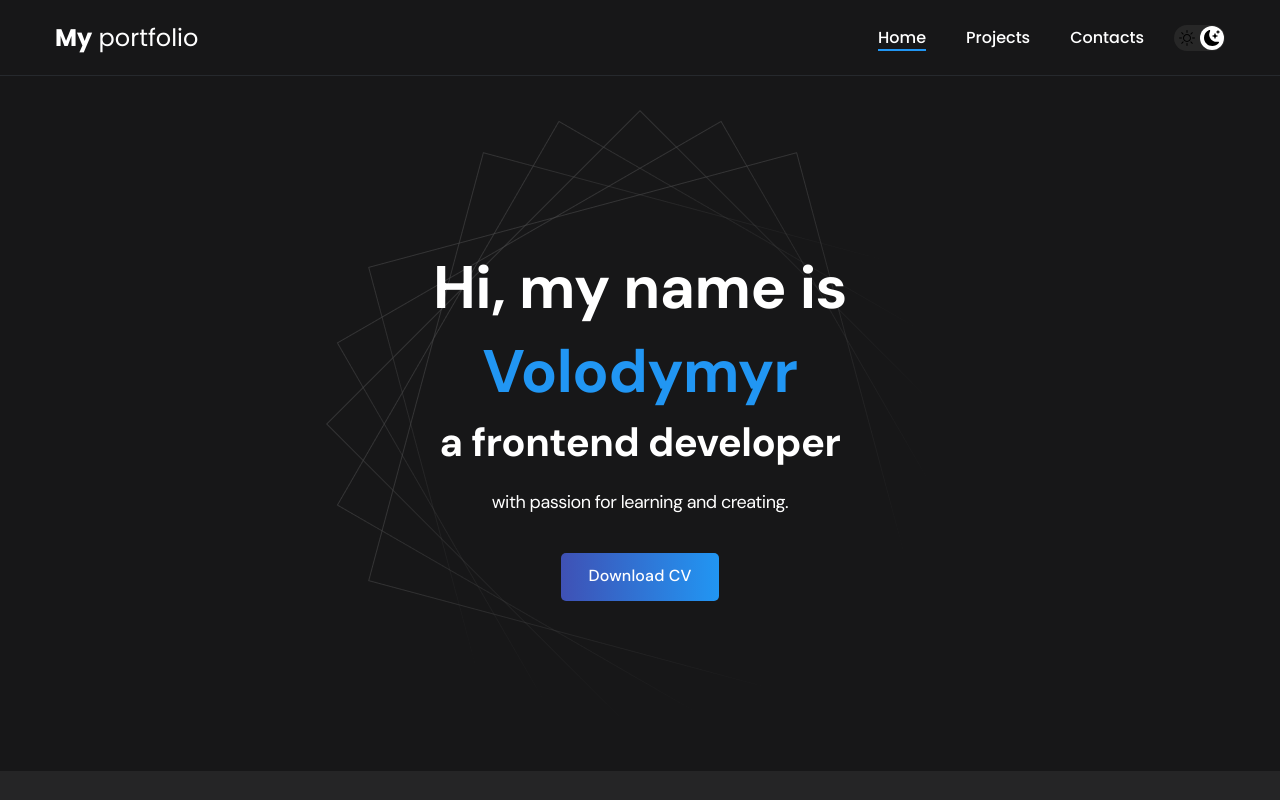
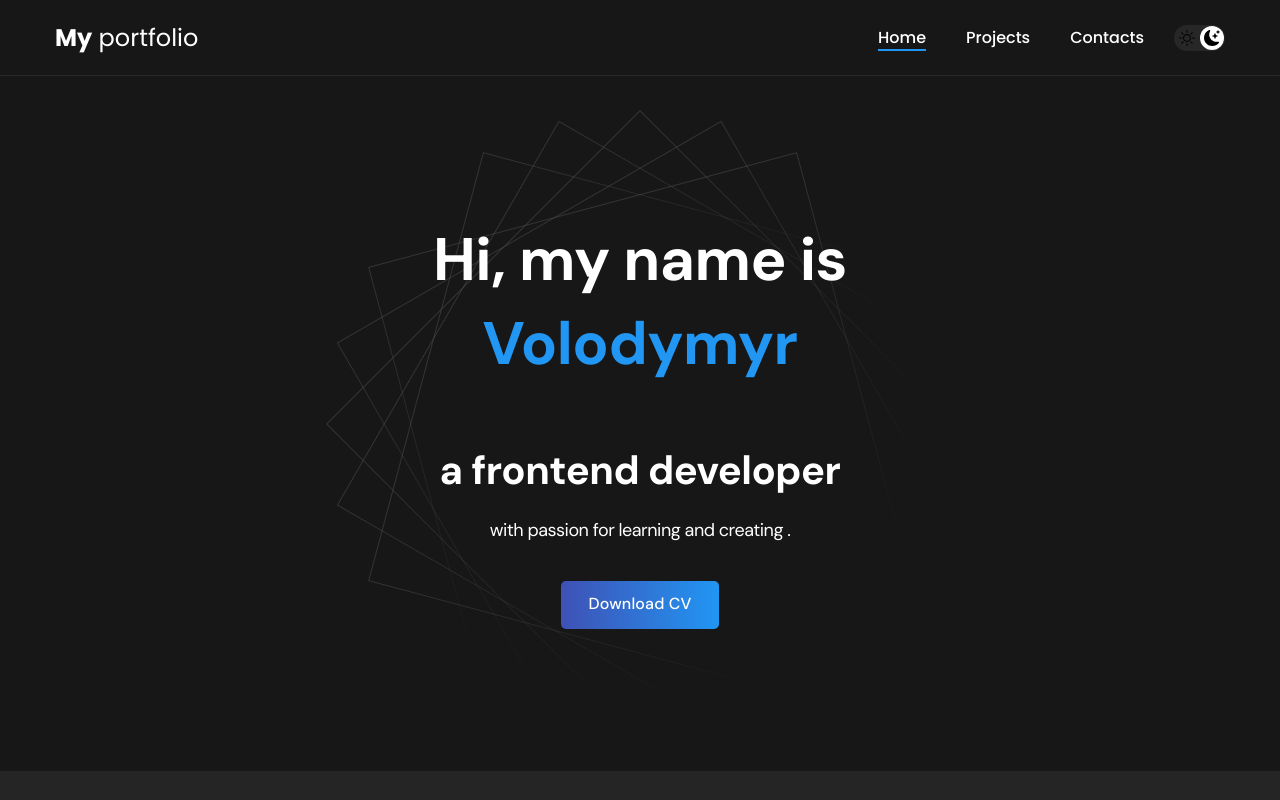
Before and after one commit to vk-workshop/portfolio, a React (Create React App) app: page / in a window 1280 px wide. Shown: the top 800 px of the page. Built offline with nearby package versions, Linux system fonts and the light colour scheme.

Commit message:
className
add className="slide__left" and className="slide__right">

```diff
--- a/src/components/header/Header.css
+++ b/src/components/header/Header.css
@@ -51,7 +51,7 @@
 }
 
 .slide__left {
-	animation: slideInleft 1s ease-in;
+	animation: slideInleft 2s ease;
 }
 @keyframes  slideInleft {
 	from {
@@ -61,3 +61,14 @@
 		transform: translateX(0);
 	}
 }
+.slide__right {
+	animation: slideInright 2s ease;
+}
+@keyframes  slideInright {
+	from {
+		transform: translateX(300px);
+	}
+	to {
+		transform: translateX(0);
+	}
+}
--- a/src/components/header/Header.js
+++ b/src/components/header/Header.js
@@ -7,13 +7,17 @@ const Header = () => {
       <header className="header">
         <div className="header__wrapper">
           <h1 className="header__title">
-            <strong>
-              Hi, my name is <em>Volodymyr</em>
-            </strong>
-            <br />a <span className="slide__left">frontend developer</span>
+            <p className="slide__right">
+              <strong>
+                Hi, my name is <em>Volodymyr</em>
+              </strong>
+            </p>
+            <br />a <span>frontend developer</span>
           </h1>
           <div className="header__text">
-            <p>with passion for learning and creating.</p>
+            <p className="slide__left">
+              with passion for <span> learning and creating </span>.
+            </p>
           </div>
           <a href={cvURL} download="" className="btn">
             Download CV
--- a/src/pages/Contacts.js
+++ b/src/pages/Contacts.js
@@ -9,15 +9,15 @@ const Contacts = () => {
                 <ul className="content-list">
                     <li className="content-list__item">
                         <h2 className="title-2">Location</h2>
-                        <p>Poznan, Poland</p>
+                        <p className="slide__left">Poznan, Poland</p>
                     </li>
                     <li className="content-list__item">
                         <h2 className="title-2">Telegram / WhatsApp</h2>
-                        <p><a href="tel:+48532621740">+48 532621740</a></p>
+                        <p className="slide__right" ><a href="tel:+48532621740">+48532621740</a></p>
                     </li>
                     <li className="content-list__item">
                         <h2 className="title-2">Email</h2>
-                        <p><a href="mailto:futurevovka@gmail.com">futurevovka@gmail.com</a></p>
+                        <p className="slide__left" ><a href="mailto:futurevovka@gmail.com">futurevovka@gmail.com</a></p>
                     </li>
                 </ul>
 
```
